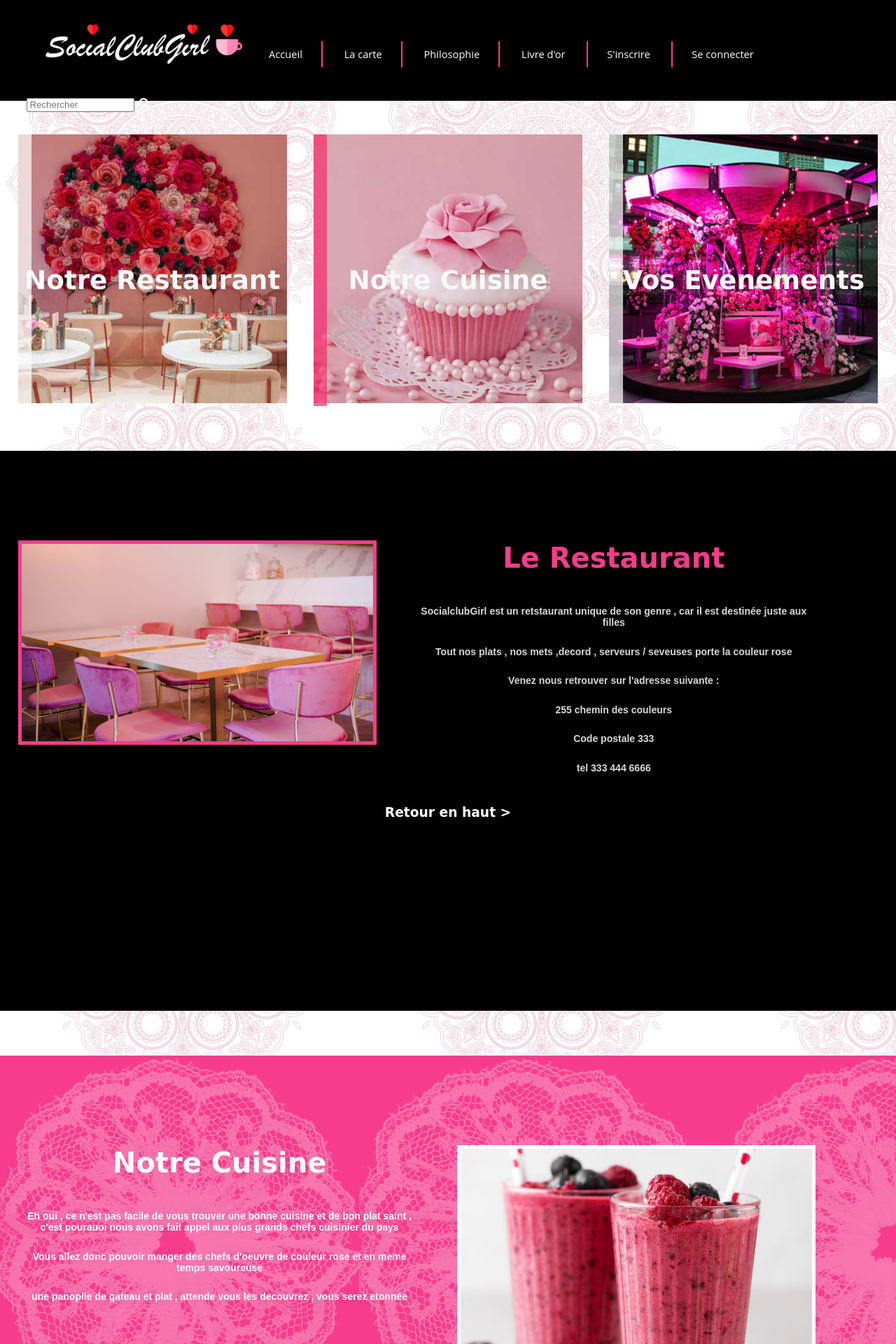
After one commit to Meriem-And/socialgirlclub, a PHP site: page /index.php in a window 1280 px wide. The commit adds this page. Shown: the top 1920 px of the page at 70% size. Run offline with PHP 8.4, Linux system fonts and the light colour scheme; some libraries are stand-ins or nearby versions.

Commit message:
fichier p0hp

```diff
--- /dev/null
+++ b/index.php
@@ -0,0 +1,188 @@
+<!DOCTYPE html>
+<html lang="fr">
+<head>
+<meta charset="utf-8">
+
+<title> SocialClGirl |  Le restaurant </title>
+<meta name="description" content="Site de mon restaurant">
+<meta name="keywords" content="TP1 Tasty, Cuisine,Maroc">
+<meta name="viewport" content="width=device-width, initial-scale=1.0">
+	<meta name="viewport" content="width=device-width, initial-scale=1.0">
+	<link rel="stylesheet" href="https://use.fontawesome.com/releases/v5.0.10/css/all.css" integrity="sha384-+d0P83n9kaQMCwj8F4RJB66tzIwOKmrdb46+porD/OvrJ+37WqIM7UoBtwHO6Nlg" crossorigin="anonymous">
+<!--iconeset style -->
+
+	<link rel="stylesheet" href="css/style.css">
+
+</head>
+
+
+<body>
+
+
+<!-- entête -->
+
+
+<header class="container">
+	<!-- logo -->
+	<div class="color">
+		<div class="logo"><a href="index.php"><img src="img/logo2.png" alt="logo"/></a></div>
+
+
+		<!-- navigation -->
+		<nav class="menu-container">
+			<div class="menu-toggle">Menu</div>
+			<ul>
+				<li><a href="index.php">Accueil</a></li>
+				<li><a href="carte.php">La carte</a></li>
+				<li><a href="philo.php">Philosophie</a></li>
+				<li><a href="livreOr.php" class="contact">Livre d'or </a> </li>
+				<li><a href="inscription.php" class="contact">S'inscrire  </a> </li>
+				<li><a href="connexion.php" class="contact">Se connecter   </a> </li>
+
+
+			</ul>
+
+		</nav>
+		<!-- barre de recherche -->
+		<section class="recherche">
+			<form class="formRecherche">
+				<input class="champ" type="text" name="Recherche"  placeholder="Rechercher" />
+				<i class="fas fa-search"></i>
+			</form>
+		</section>
+
+
+	</div>
+</header>
+
+
+
+    <!-- fin entête -->
+
+
+
+    <!-- Les 3 banierres cliquable  -->
+
+    <section class="images" >
+
+        <div class="images1" >
+        	<h2 class="titre1">Notre Restaurant</h2>
+        	<a href="#texte1"><div class="couleur-img1" ></div></a>
+            <img class="img1" src="img/resto1.jpg"   alt="Le Restaurant" title="Le Restaurant" />
+
+        </div>
+
+        <div class="images2" >
+        	<h2 class="titre2">Notre Cuisine</h2>
+        	<a href="#texte2"><div class="couleur-img2"></div></a>
+            <img class="img2" src="img/cuisine.jpg" alt="Notre cuisine" title="Notre Cuisine" />
+
+        </div>
+
+        <div class="images3">
+
+            <h2 class="titre3">Vos Evenements</h2>
+        	<a href="#texte3"><div class="couleur-img3"></div></a>
+            <img class="img3" src="img/event.jpg" alt="events" title="events" />
+
+        </div>
+
+	</section>
+
+
+
+	<!-- coprs de la page/paragraphes et images  -->
+	 <section>
+
+	 	<aside id="texte1">
+	 	<div class="para1">
+
+		 	<img src="img/restorant.jpg" alt="Le Restaurant" title="Le Restaurant-Source Google image"/>
+		 	<div class="para-milieu1">
+		 	<h1>Le Restaurant</h1>
+		 	<p class="textp"> SocialclubGirl est un retstaurant unique de son genre , car il est destinée juste aux filles</p>
+			<p class="textp">Tout nos plats , nos mets ,decord , serveurs / seveuses porte la couleur rose  </p>
+			<div> <p class="textp"> Venez nous retrouver sur l'adresse suivante : </p>
+
+					<p class="textp"> 255 chemin des couleurs </p>
+					<p class="textp"> Code postale 333</p>
+					<p class="textp">tel 333 444 6666 </p>
+
+
+
+
+
+			</div>
+
+		 	</div>
+		 	<a href="#home"><h3>Retour en haut ></h3></a>
+	 	</div>
+	 	</aside>
+
+
+		<aside id="texte2">
+	 	<div class="para2">
+		 	<div class="para-milieu2">
+		 	<h1>Notre Cuisine</h1>
+				<p class="textp">Eh oui , ce n'est pas facile de vous trouver une bonne cuisine et de bon plat saint , c'est pourauoi nous avons fait appel aux plus grands chefs cuisinier du pays  </p>
+				<p class="textp"> Vous allez donc pouvoir manger des chefs d'oeuvre de couleur rose et en meme temps savoureuse </p>
+				<p class="textp"> une panoplie de gateau et plat , attende vous les decouvrez , vous serez etonnée </p>
+
+			</div>
+			<img src="img/smoothie-framboise.jpg" alt="Notre Cuisine" title="Notre Cuisine-Source Google image"/>
+			<a href="#home"><h3>Retour en haut ></h3></a>
+	 	</div>
+	 	</aside>
+
+
+	 	<aside id="texte3">
+	 	<div class="para3">
+
+		 	<img src="img/fete.jpg"  />
+		 	<div class="para-milieu3">
+		 	<h1>Vos evenements </h1>
+		 	<p class="textp">Vous avez un éevenement a venir ,  anniversaire , babyshower ou vous allez dire a dieu au celibat ,
+				eh bien c'est l'endroit qui vous faut  .</p>
+		 	<p class="textp">Nous vous garantions le meilleur de ce qui existe , une ambiance de fete , de la bonne mudique , une bonne animation et de lka bonne nourriture . </p>
+		 	<p class="textp">Vous pouvez compter sur nous dés maintenant car votre evenement sera  un jour grandiose .</p>
+		 	</div>
+		 	<a href="#home"><h3>Retour en haut ></h3></a>
+	 	</div>
+	 	</aside>
+
+
+	</section>
+
+
+<!-- Fotter/pied de page  -->
+	<footer id="footer">
+
+		<p>
+		<i class="fab fa-facebook-square"></i> <i class="fab fa-twitter-square"></i> <i class="fab fa-instagram"></i> <i class="fab fa-youtube-square"></i> <br><br>
+		Copyright : Meriem androussi. - 2021</p>
+		<p>source: Images: Google images</p>
+
+
+	</footer>
+
+
+
+
+
+
+
+
+
+
+
+
+
+
+
+
+
+
+
+
+</body>
+</html>
```
Also changed, not shown: carte.php (renamed from carte.html, +7 -7 lines), connex.php (added, +7 -0 lines), connexion.php (renamed from connexion.html, +7 -7 lines), inscription.php (renamed from inscription.html, +10 -16 lines), livreOr.php (added, +125 -0 lines), philo.php (renamed from philo.html, +7 -7 lines), reponse.php (renamed from index.html, +37 -37 lines), user-database.sql (added, +9 -0 lines).
